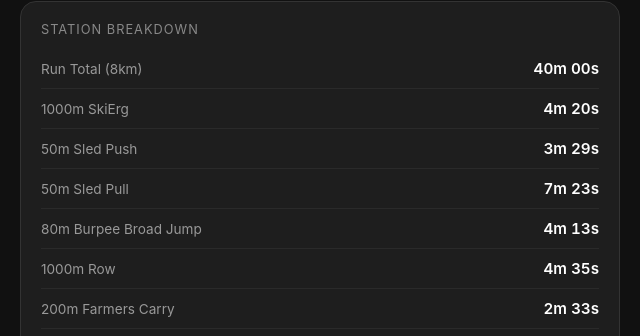
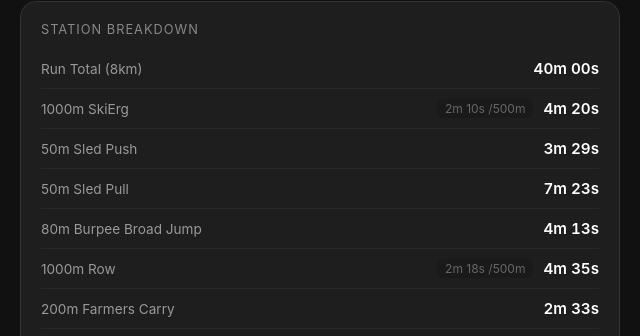
Before and after one commit to dh-baek/hyrox-predictor, a plain HTML site: page index.html in a window 1280 px wide. Both pictures are taken after a click on the button "Analyze". Shown: the part 726-1062 px from the top of the page, 320-960 px from the left. Drawn offline with nearby package versions, Linux system fonts and the light colour scheme.

Commit message:
Improve station breakdown design and add 500m pace for SkiErg/Row
Co-Authored-By: Claude Opus 4.6 (1M context) <noreply@anthropic.com>

```diff
--- a/index.html
+++ b/index.html
@@ -47,6 +47,8 @@
         .breakdown-row { display: flex; justify-content: space-between; align-items: center; padding: 10px 0; border-bottom: 1px solid #2a2a2a; }
         .breakdown-row:last-child { border-bottom: none; }
         .breakdown-label { font-size: 0.85rem; color: #999; }
+        .breakdown-right { display: flex; align-items: center; gap: 10px; }
+        .breakdown-pace { font-size: 0.75rem; color: #666; background: #1a1a1a; padding: 2px 8px; border-radius: 6px; }
         .breakdown-time { font-size: 0.95rem; font-weight: 600; color: #fff; font-variant-numeric: tabular-nums; }
 
         .total-row { display: flex; justify-content: space-between; padding: 20px 4px; font-size: 1.4rem; font-weight: 800; color: #ff4757; border-top: 2px solid #ff4757; margin-top: 8px; }
@@ -281,13 +283,17 @@ function runAnalysis() {
     let summaryHtml = `
         <div class="breakdown-row">
             <span class="breakdown-label">Run Total (8km)</span>
-            <span class="breakdown-time">${formatTime(targetRun)}</span>
+            <span class="breakdown-right"><span class="breakdown-time">${formatTime(targetRun)}</span></span>
         </div>`;
     for (const { name, time } of stationResults) {
+        let paceHtml = '';
+        if (name === '1000m SkiErg' || name === '1000m Row') {
+            paceHtml = `<span class="breakdown-pace">${formatTime(time / 2)} /500m</span>`;
+        }
         summaryHtml += `
         <div class="breakdown-row">
             <span class="breakdown-label">${name}</span>
-            <span class="breakdown-time">${formatTime(time)}</span>
+            <span class="breakdown-right">${paceHtml}<span class="breakdown-time">${formatTime(time)}</span></span>
         </div>`;
     }
     document.getElementById('stationSummary').innerHTML = summaryHtml;
```
